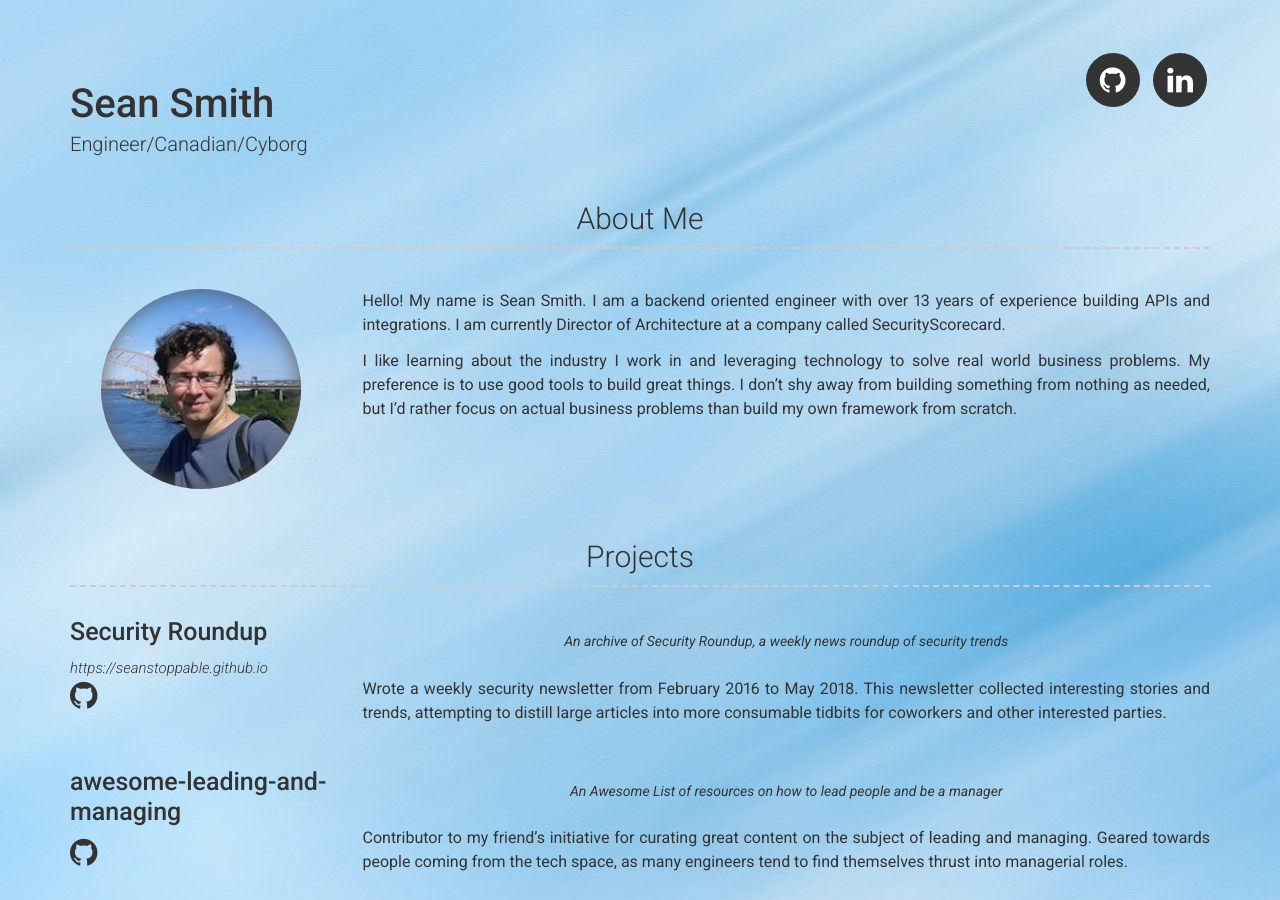
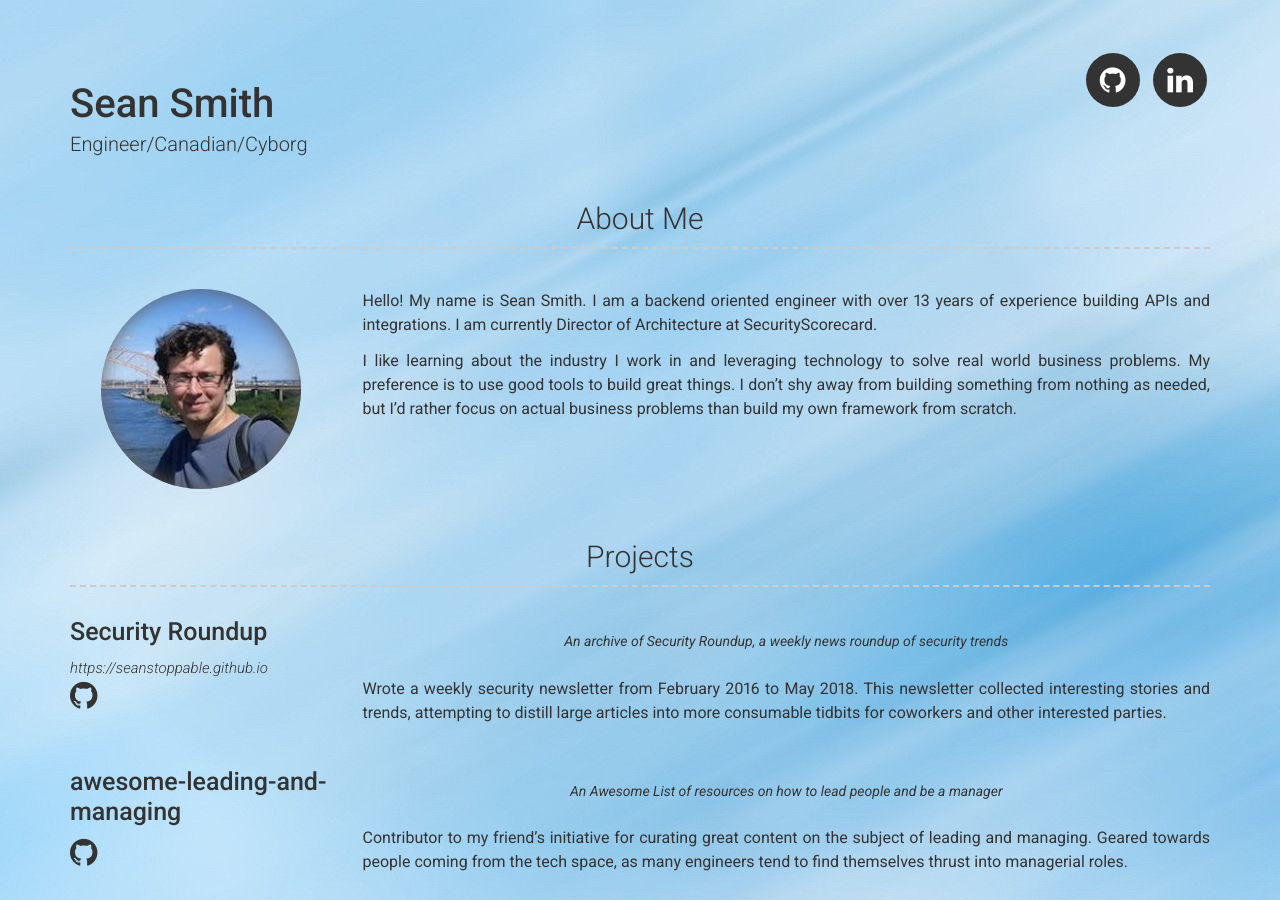
Before and after one commit to Seanstoppable/portfolio, a Jekyll site: the page built from index.md, in a window 1280 px wide and 900 px high. Built offline with Jekyll 4.4.1, drawn with Linux system fonts in a browser that asks for light colours.

Commit message:
Minor fixup

```diff
--- a/_config.yml
+++ b/_config.yml
@@ -27,7 +27,7 @@ linkedin_username: seandsmith
 about_profile_image: assets/images/profile.jpg
 about_content: | # this will include new lines to allow paragraphs
   Hello! My name is Sean Smith. I am a backend oriented engineer with over 13 years of experience building APIs and integrations.
-  I am currently Director of Architecture at a company called SecurityScorecard.
+  I am currently Director of Architecture at SecurityScorecard.
 
   I like learning about the industry I work in and leveraging technology
   to solve real world business problems.
```
